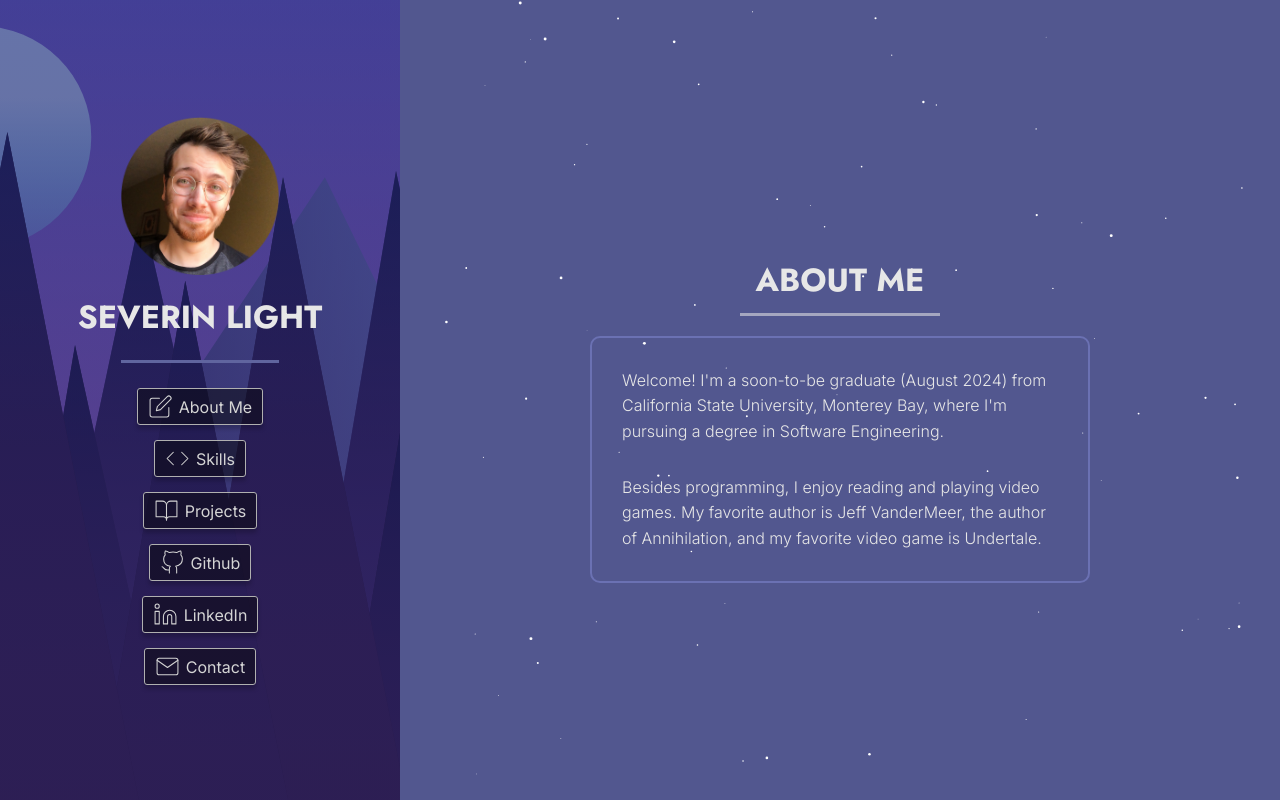
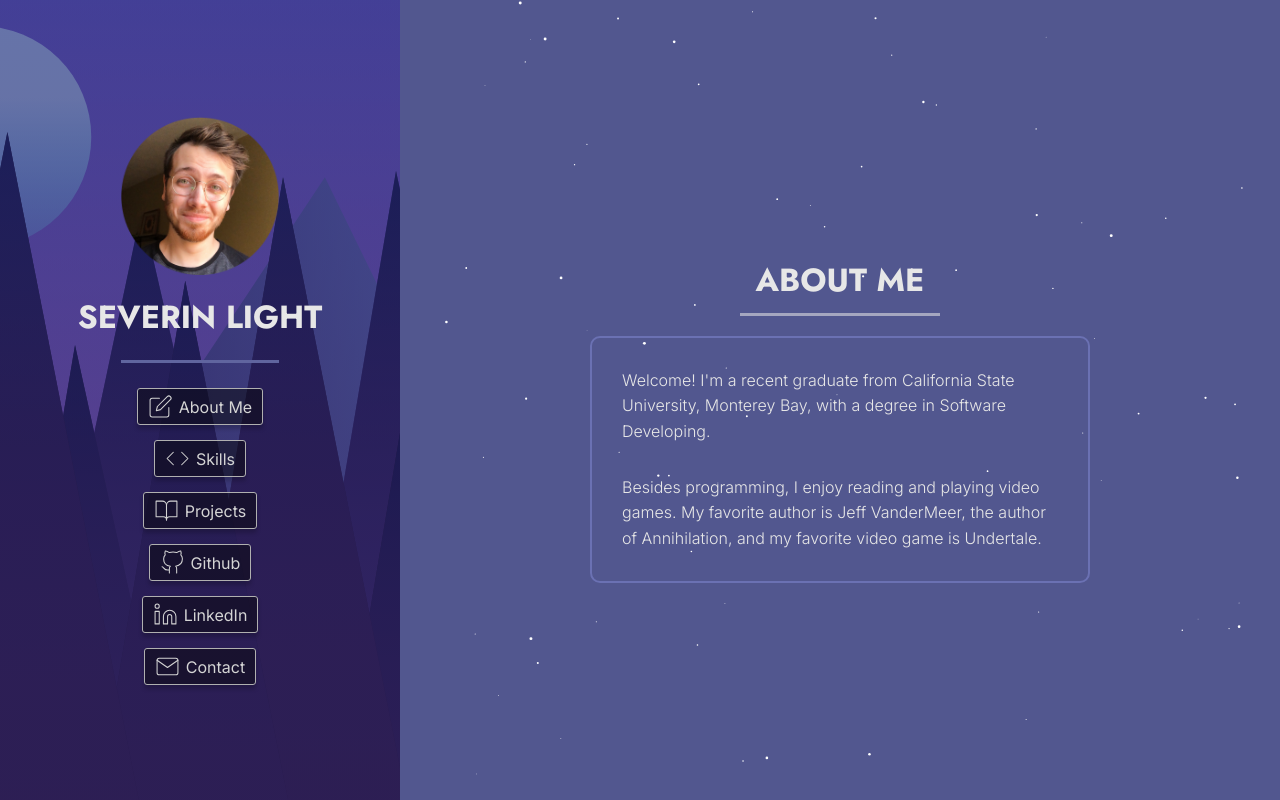
Before and after one commit to Nireves333/severin-light, a React (Vite) app: page / in a window 1280 px wide. Built offline with nearby package versions, Linux system fonts and the light colour scheme.

Commit message:
Update About information

```diff
--- a/src/sections/About/About.jsx
+++ b/src/sections/About/About.jsx
@@ -11,9 +11,9 @@ function About() {
       <hr />
       <div className={styles.aboutContainer}>
         <p>
-          Welcome! I'm a soon-to-be graduate (August 2024) from California State
-          University, Monterey Bay, where I'm pursuing a degree in Software
-          Engineering.
+          Welcome! I'm a recent graduate from California State
+          University, Monterey Bay, with a degree in Software
+          Developing.
         </p>
         <p>
           Besides programming, I enjoy reading and playing video games. My
```
